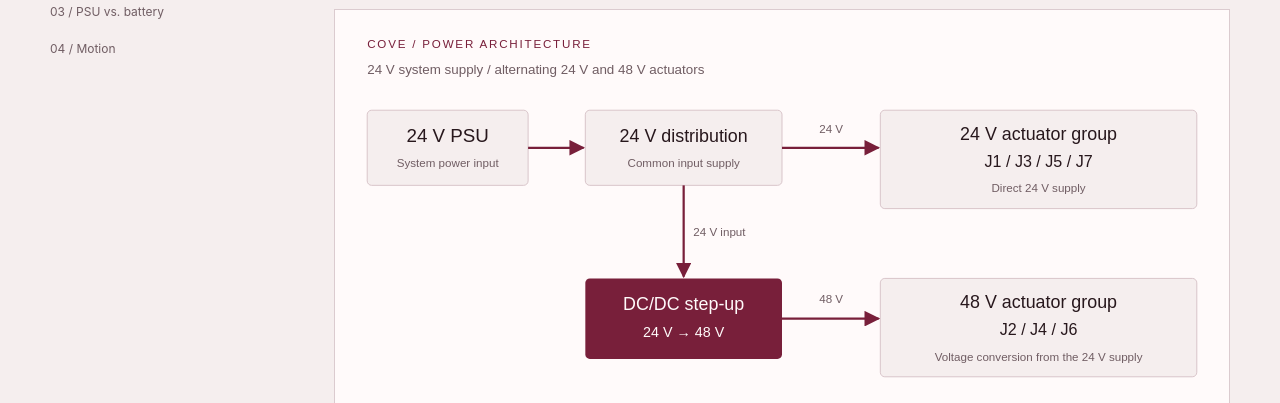
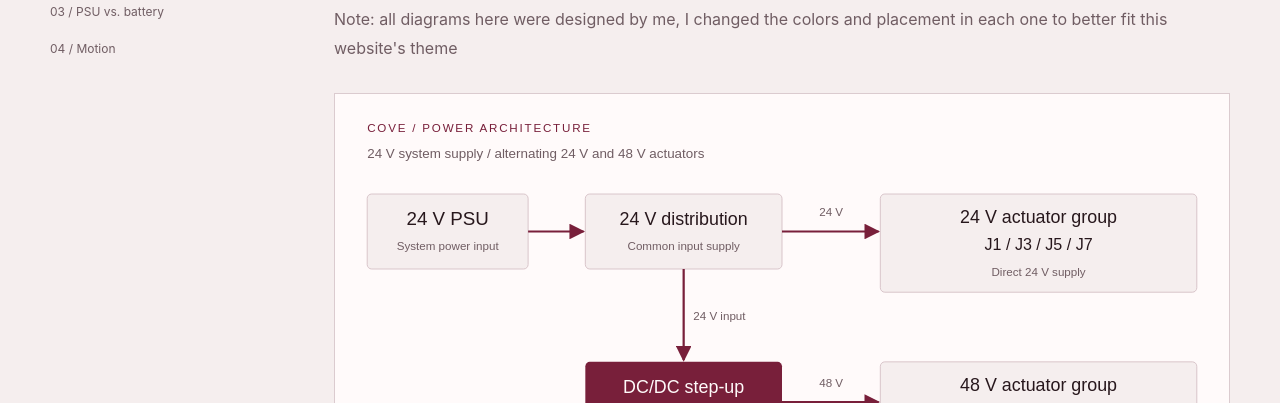
Before and after one commit to reachshreek/reachshreek.github.io, a plain HTML site: page cove.html in a window 1280 px wide. Shown: the part 697-1100 px from the top of the page. Drawn offline with Linux system fonts and the light colour scheme.

Commit message:
diagram notes

```diff
--- a/cove.html
+++ b/cove.html
@@ -26,6 +26,7 @@
     <article class="cove-document">
       <section id="architecture" class="doc-section">
         <p class="eyebrow">01 / Electrical architecture</p><h2>Power distribution &amp; CAN control.</h2>
+        <p>Note: all diagrams here were designed by me, I changed the colors and placement in each one to better fit this website's theme</p>
         <figure class="doc-figure"><div class="diagram-scroll" tabindex="0" role="region" aria-label="Electrical power architecture; scroll horizontally on small screens"><img class="doc-diagram" src="img/coveimg/power-architecture.svg" alt="A 24 V PSU powers the 24 V actuator group directly and the 48 V actuator group through DC/DC voltage conversion. Actuator ratings alternate from J1 to J7: 24, 48, 24, 48, 24, 48, 24 V." width="1000" height="560" fetchpriority="high"></div><figcaption>24 V system supply with voltage conversion for the 48 V actuator group.</figcaption></figure>
         <p>I designed the power distribution around a <strong>24 V system supply</strong> and seven actuators with alternating voltage ratings:</p>
         <ul class="technical-list">
```
